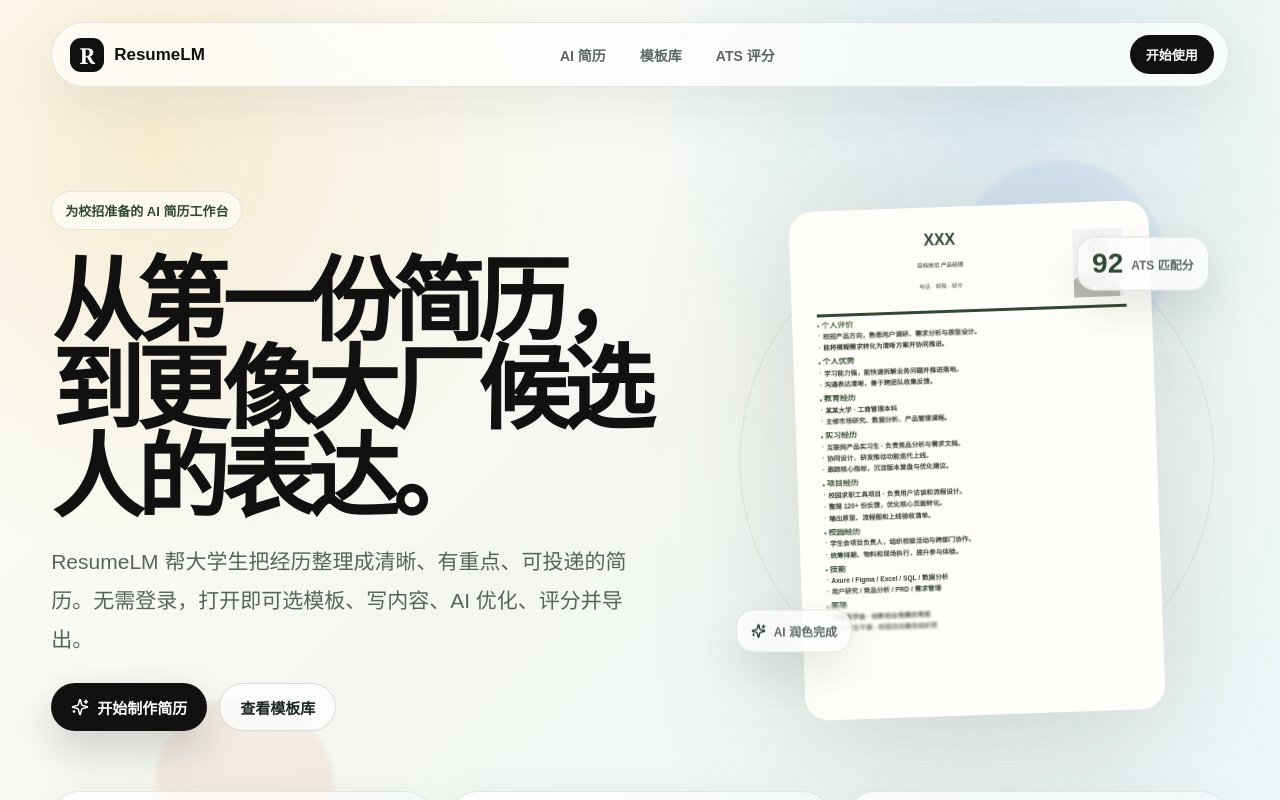
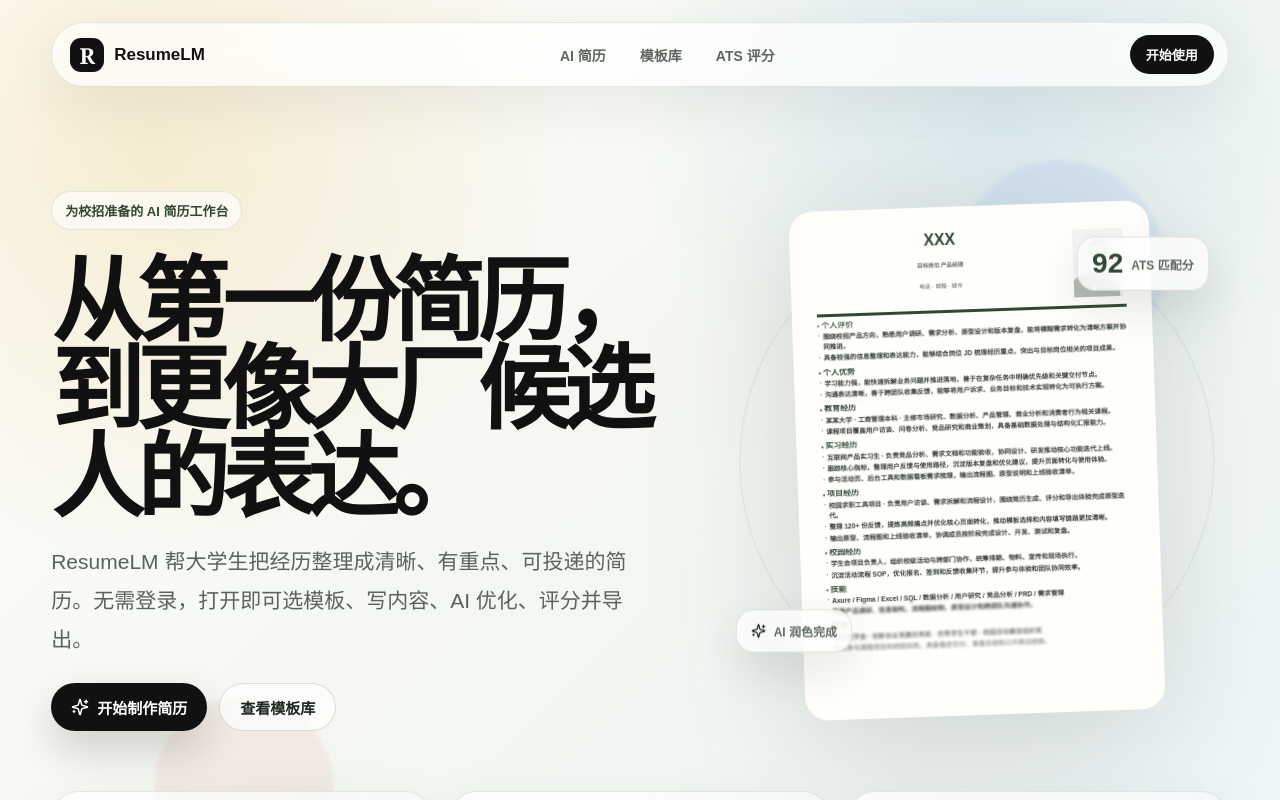
Before and after one commit to wwz-1017/resumelm, a Next.js app: page / in a window 1280 px wide. Built offline with nearby package versions, Linux system fonts and the light colour scheme.

Commit message:
fix: spread gallery preview text

```diff
--- a/src/app/globals.css
+++ b/src/app/globals.css
@@ -1808,6 +1808,7 @@
 
 .snapshot-section-copy {
   display: grid;
+  width: 100%;
   gap: clamp(1px, 0.35cqw, 3px);
   overflow: hidden;
   color: #343c36;
@@ -1818,11 +1819,15 @@
 
 .snapshot-section-copy span {
   position: relative;
-  display: block;
+  display: -webkit-box;
+  width: 100%;
   overflow: hidden;
   padding-left: clamp(5px, 1.25cqw, 9px);
-  text-overflow: ellipsis;
-  white-space: nowrap;
+  -webkit-box-orient: vertical;
+  -webkit-line-clamp: 2;
+  text-overflow: clip;
+  white-space: normal;
+  word-break: break-word;
 }
 
 .snapshot-section-copy span::before {
--- a/src/features/workspace/resume-workspace.tsx
+++ b/src/features/workspace/resume-workspace.tsx
@@ -127,14 +127,40 @@
 const templateSupportsPhoto = (templateId: TemplateId) => photoTemplateIds.includes(templateId);
 
 const snapshotSectionSamples: Record<ResumeModuleId, string[]> = {
-  personalSummary: ["校招产品方向，熟悉用户调研、需求分析与原型设计。", "能将模糊需求转化为清晰方案并协同推进。"],
-  strengths: ["学习能力强，能快速拆解业务问题并推进落地。", "沟通表达清晰，善于跨团队收集反馈。"],
-  education: ["某某大学 · 工商管理本科", "主修市场研究、数据分析、产品管理课程。"],
-  internships: ["互联网产品实习生 · 负责竞品分析与需求文档。", "协同设计、研发推动功能迭代上线。", "跟踪核心指标，沉淀版本复盘与优化建议。"],
-  projects: ["校园求职工具项目 · 负责用户访谈和流程设计。", "整理 120+ 份反馈，优化核心页面转化。", "输出原型、流程图和上线验收清单。"],
-  campusExperience: ["学生会项目负责人，组织校级活动与跨部门协作。", "统筹排期、物料和现场执行，提升参与体验。"],
-  skills: ["Axure / Figma / Excel / SQL / 数据分析", "用户研究 / 竞品分析 / PRD / 需求管理"],
-  awards: ["校级奖学金 · 创新创业竞赛优秀奖", "优秀学生干部 · 校园活动最佳组织奖"]
+  personalSummary: [
+    "围绕校招产品方向，熟悉用户调研、需求分析、原型设计和版本复盘，能将模糊需求转化为清晰方案并协同推进。",
+    "具备较强的信息整理和表达能力，能够结合岗位 JD 梳理经历重点，突出与目标岗位相关的项目成果。"
+  ],
+  strengths: [
+    "学习能力强，能快速拆解业务问题并推进落地，善于在复杂任务中明确优先级和关键交付节点。",
+    "沟通表达清晰，善于跨团队收集反馈，能够将用户诉求、业务目标和技术实现转化为可执行方案。"
+  ],
+  education: [
+    "某某大学 · 工商管理本科 · 主修市场研究、数据分析、产品管理、商业分析和消费者行为相关课程。",
+    "课程项目覆盖用户访谈、问卷分析、竞品研究和商业策划，具备基础数据处理与结构化汇报能力。"
+  ],
+  internships: [
+    "互联网产品实习生 · 负责竞品分析、需求文档和功能验收，协同设计、研发推动核心功能迭代上线。",
+    "跟踪核心指标，整理用户反馈与使用路径，沉淀版本复盘和优化建议，提升页面转化与使用体验。",
+    "参与活动页、后台工具和数据看板需求梳理，输出流程图、原型说明和上线验收清单。"
+  ],
+  projects: [
+    "校园求职工具项目 · 负责用户访谈、需求拆解和流程设计，围绕简历生成、评分和导出体验完成原型迭代。",
+    "整理 120+ 份反馈，提炼高频痛点并优化核心页面转化，推动模板选择和内容填写链路更加清晰。",
+    "输出原型、流程图和上线验收清单，协调成员按阶段完成设计、开发、测试和复盘。"
+  ],
+  campusExperience: [
+    "学生会项目负责人，组织校级活动与跨部门协作，统筹排期、物料、宣传和现场执行。",
+    "沉淀活动流程 SOP，优化报名、签到和反馈收集环节，提升参与体验和团队协同效率。"
+  ],
+  skills: [
+    "Axure / Figma / Excel / SQL / 数据分析 / 用户研究 / 竞品分析 / PRD / 需求管理",
+    "熟悉产品调研、信息架构、流程图绘制、原型设计和跨团队沟通协作。"
+  ],
+  awards: [
+    "校级奖学金 · 创新创业竞赛优秀奖 · 优秀学生干部 · 校园活动最佳组织奖",
+    "多次参与课程项目和校园实践，具备稳定交付、复盘总结和公开表达经验。"
+  ]
 };
 
 const fontOptions: Array<{ id: ResumeFontId; label: string; value: string }> = [
```
